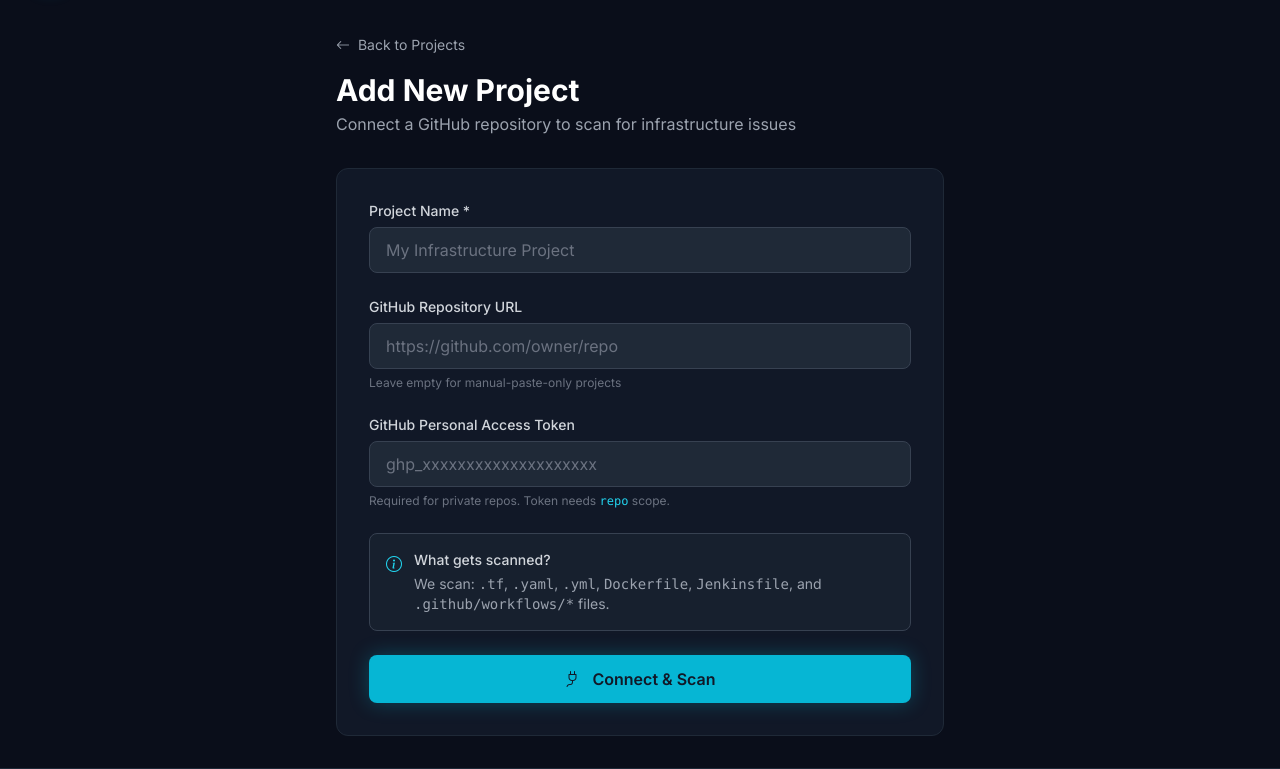
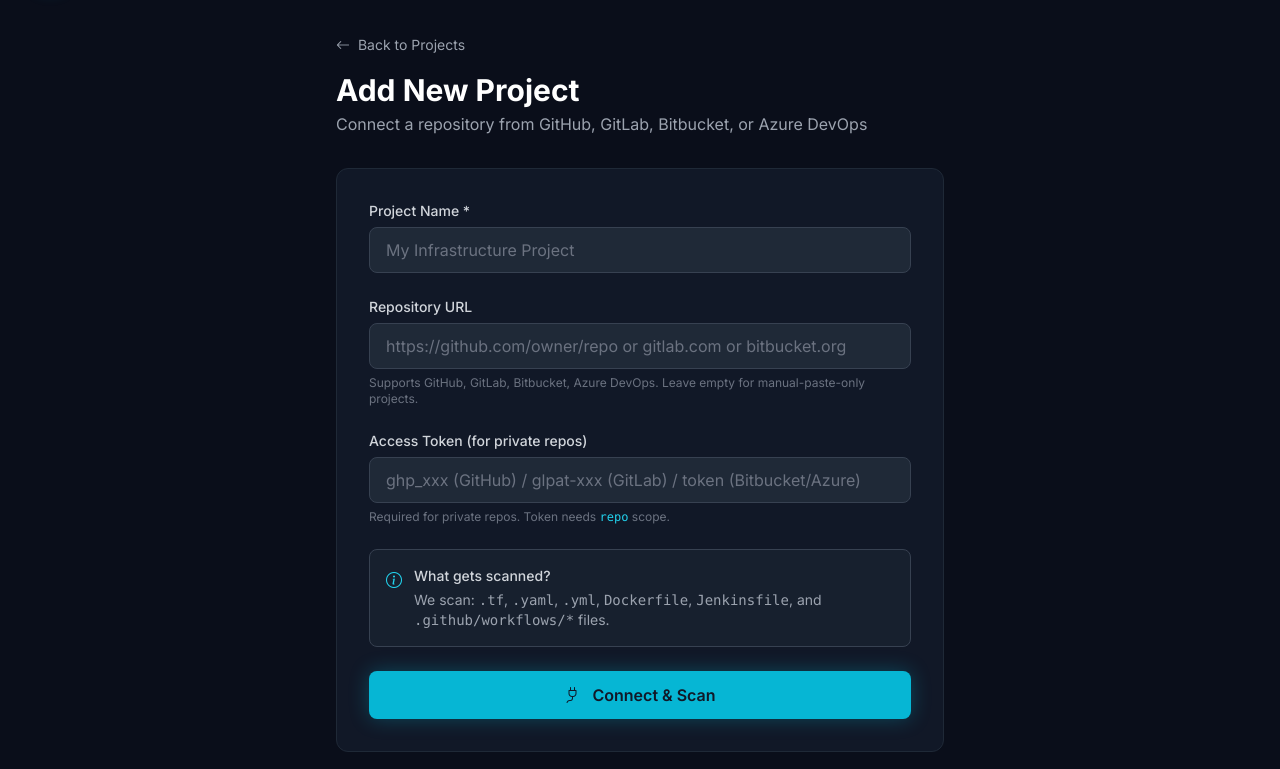
Before and after one commit to vijaykanth1729/DeployPilotAI, a Flask app: page /projects/new in a window 1280 px wide. Shown: the part 65-834 px from the top of the page. Run offline with Flask 3, Linux system fonts and the light colour scheme; the visitor is signed in with stand-in values (Sample User, id 1); data that the repository does not hold is empty; some libraries are stand-ins or nearby versions.

Commit message:
Added Multi Version control providers handling mechanism for URLS

```diff
--- a/deploypilot-ai/app.py
+++ b/deploypilot-ai/app.py
@@ -1033,34 +1033,103 @@ def scan_directory(directory_path):
     return all_findings
 
 
+def detect_git_provider(repo_url):
+    """Detect the git provider from the repository URL."""
+    url_lower = repo_url.lower()
+    if 'github.com' in url_lower:
+        return 'github'
+    elif 'gitlab.com' in url_lower or 'gitlab' in url_lower:
+        return 'gitlab'
+    elif 'bitbucket.org' in url_lower or 'bitbucket' in url_lower:
+        return 'bitbucket'
+    elif 'dev.azure.com' in url_lower or 'visualstudio.com' in url_lower:
+        return 'azure'
+    elif 'codecommit' in url_lower:
+        return 'codecommit'
+    return 'generic'
+
+
+def normalize_repo_url(repo_url):
+    """Convert SSH URLs to HTTPS format. Handles all common git URL formats."""
+    repo_url = repo_url.strip()
+
+    # Already HTTPS — return as-is
+    if repo_url.startswith('https://') or repo_url.startswith('http://'):
+        return repo_url
+
+    # SSH format: git@github.com:user/repo.git
+    ssh_match = re.match(r'git@([^:]+):(.+?)(?:\.git)?$', repo_url)
+    if ssh_match:
+        host = ssh_match.group(1)
+        path = ssh_match.group(2)
+        return f'https://{host}/{path}.git'
+
+    # SSH format: ssh://git@github.com/user/repo.git
+    ssh_url_match = re.match(r'ssh://git@([^/]+)/(.+?)(?:\.git)?$', repo_url)
+    if ssh_url_match:
+        host = ssh_url_match.group(1)
+        path = ssh_url_match.group(2)
+        return f'https://{host}/{path}.git'
+
+    # Git protocol: git://github.com/user/repo.git
+    git_match = re.match(r'git://([^/]+)/(.+?)(?:\.git)?$', repo_url)
+    if git_match:
+        host = git_match.group(1)
+        path = git_match.group(2)
+        return f'https://{host}/{path}.git'
+
+    # If nothing matches, return as-is and let git clone handle the error
+    return repo_url
+
+
+def build_authenticated_url(repo_url, token, provider):
+    """Build an authenticated clone URL based on the git provider."""
+    if not token:
+        return repo_url
+    clean_url = repo_url.rstrip('/')
+    if not clean_url.endswith('.git'):
+        clean_url += '.git'
+    if provider == 'github':
+        match = re.match(r'https?://github\.com/(.+?)(?:\.git)?$', clean_url)
+        if match:
+            return f'https://{token}@github.com/{match.group(1)}.git'
+    elif provider == 'gitlab':
+        match = re.match(r'https?://([^/]+)/(.+?)(?:\.git)?$', clean_url)
+        if match:
+            return f'https://oauth2:{token}@{match.group(1)}/{match.group(2)}.git'
+    elif provider == 'bitbucket':
+        match = re.match(r'https?://bitbucket\.org/(.+?)(?:\.git)?$', clean_url)
+        if match:
+            return f'https://x-token-auth:{token}@bitbucket.org/{match.group(1)}.git'
+    elif provider == 'azure':
+        match = re.match(r'https?://(dev\.azure\.com/.+?)(?:\.git)?$', clean_url)
+        if match:
+            return f'https://{token}@{match.group(1)}'
+    # Generic fallback
+    match = re.match(r'(https?://)(.+)', clean_url)
+    if match:
+        return f'{match.group(1)}{token}@{match.group(2)}'
+    return repo_url
+
+
 def clone_and_scan_repo(repo_url, token=None):
-    """Clone a GitHub repo and scan it for infrastructure issues."""
+    """Clone a git repository (GitHub, GitLab, Bitbucket, Azure, etc.) and scan for infrastructure issues."""
     clone_dir = os.path.join('/tmp', f'infraaudit-{uuid.uuid4().hex[:12]}')
 
     try:
-        # Build clone URL with token if provided
-        if token:
-            # Extract owner/repo from URL
-            match = re.match(r'https?://github\.com/([^/]+/[^/]+?)(?:\.git)?$', repo_url)
-            if match:
-                repo_path = match.group(1)
-                clone_url = f'https://{token}@github.com/{repo_path}.git'
-            else:
-                clone_url = repo_url
-        else:
-            # No token — try public clone but warn if it fails
-            clone_url = repo_url
-
-        # Clone with depth 1 for speed
+        # Normalize URL (convert SSH/git:// to HTTPS)
+        repo_url = normalize_repo_url(repo_url)
+        provider = detect_git_provider(repo_url)
+        clone_url = build_authenticated_url(repo_url, token, provider)
+
         env = os.environ.copy()
         env['GIT_TERMINAL_PROMPT'] = '0'
-        env['GIT_ASKPASS'] = '/bin/false'  # Always fail if asked for password
+        env['GIT_ASKPASS'] = '/bin/false'
         env['GIT_SSH_COMMAND'] = 'ssh -o BatchMode=yes'
         env['GIT_CONFIG_NOSYSTEM'] = '1'
         env['GIT_CONFIG_GLOBAL'] = '/dev/null'
-        env['HOME'] = clone_dir  # Isolate from user's ~/.gitconfig
-
-        # Use -c options to disable all credential helpers
+        env['HOME'] = clone_dir
+
         git_cmd = [
             'git',
             '-c', 'credential.helper=',
@@ -1076,19 +1145,18 @@ def clone_and_scan_repo(repo_url, token=None):
         if result.returncode != 0:
             error_msg = result.stderr.lower()
             if 'authentication' in error_msg or 'fatal: could not read' in error_msg or 'terminal prompts disabled' in error_msg:
-                return None, 'Authentication failed. This appears to be a private repository — please provide a GitHub Personal Access Token with repo scope.'
+                provider_name = provider.capitalize() if provider != 'generic' else 'Git'
+                return None, f'Authentication failed. This appears to be a private repository. Please provide a valid {provider_name} access token.'
             elif 'not found' in error_msg or 'does not exist' in error_msg:
                 return None, 'Repository not found. Check the URL and ensure the repo exists.'
             else:
                 return None, f'Failed to clone repository: {result.stderr[:200]}'
 
-        # Scan the cloned directory
         findings = scan_directory(clone_dir)
 
         if not findings:
             return [], None
 
-        # Deduplicate findings — group same issue across files, keep unique per file
         seen = set()
         unique_findings = []
         for f in findings:
@@ -1104,7 +1172,6 @@ def clone_and_scan_repo(repo_url, token=None):
     except Exception as e:
         return None, f'Error scanning repository: {str(e)}'
     finally:
-        # Clean up
         if os.path.exists(clone_dir):
             shutil.rmtree(clone_dir, ignore_errors=True)
 
@@ -1322,9 +1389,9 @@ def project_update_token(project_id):
     project = Project.query.filter_by(id=project_id, user_id=current_user.id).first_or_404()
     token = request.form.get('github_token', '').strip()
     if not token:
-        flash('Please provide a valid GitHub Personal Access Token.', 'error')
-    elif not token.startswith(('ghp_', 'github_pat_')):
-        flash('Invalid token format. GitHub PATs start with ghp_ or github_pat_.', 'error')
+        flash('Please provide a valid access token.', 'error')
+    elif len(token) < 10:
+        flash('Token seems too short. Please provide a valid access token.', 'error')
     else:
         current_user.github_token = token
         db.session.commit()
--- a/deploypilot-ai/templates/project_new.html
+++ b/deploypilot-ai/templates/project_new.html
@@ -7,7 +7,7 @@
             <i class="bi bi-arrow-left mr-1"></i> Back to Projects
         </a>
         <h1 class="text-3xl font-bold text-white mt-4">Add New Project</h1>
-        <p class="text-gray-400 mt-1">Connect a GitHub repository to scan for infrastructure issues</p>
+        <p class="text-gray-400 mt-1">Connect a repository from GitHub, GitLab, Bitbucket, or Azure DevOps</p>
     </div>
 
     <div class="bg-gray-900 border border-gray-800 rounded-xl p-8">
@@ -20,18 +20,18 @@
             </div>
 
             <div>
-                <label for="repo_url" class="block text-sm font-medium text-gray-300 mb-1.5">GitHub Repository URL</label>
+                <label for="repo_url" class="block text-sm font-medium text-gray-300 mb-1.5">Repository URL</label>
                 <input type="url" id="repo_url" name="repo_url"
                     class="w-full bg-gray-800 border border-gray-700 rounded-lg px-4 py-2.5 text-white placeholder-gray-500 focus:outline-none focus:border-cyan-500 focus:ring-1 focus:ring-cyan-500 transition"
-                    placeholder="https://github.com/owner/repo">
-                <p class="text-xs text-gray-500 mt-1.5">Leave empty for manual-paste-only projects</p>
+                    placeholder="https://github.com/owner/repo or gitlab.com or bitbucket.org">
+                <p class="text-xs text-gray-500 mt-1.5">Supports GitHub, GitLab, Bitbucket, Azure DevOps. Leave empty for manual-paste-only projects.</p>
             </div>
 
             <div>
-                <label for="github_token" class="block text-sm font-medium text-gray-300 mb-1.5">GitHub Personal Access Token</label>
+                <label for="github_token" class="block text-sm font-medium text-gray-300 mb-1.5">Access Token (for private repos)</label>
                 <input type="password" id="github_token" name="github_token"
                     class="w-full bg-gray-800 border border-gray-700 rounded-lg px-4 py-2.5 text-white placeholder-gray-500 focus:outline-none focus:border-cyan-500 focus:ring-1 focus:ring-cyan-500 transition"
-                    placeholder="ghp_xxxxxxxxxxxxxxxxxxxx">
+                    placeholder="ghp_xxx (GitHub) / glpat-xxx (GitLab) / token (Bitbucket/Azure)">
                 <p class="text-xs text-gray-500 mt-1.5">Required for private repos. Token needs <code class="text-cyan-400">repo</code> scope.</p>
             </div>
 
```
